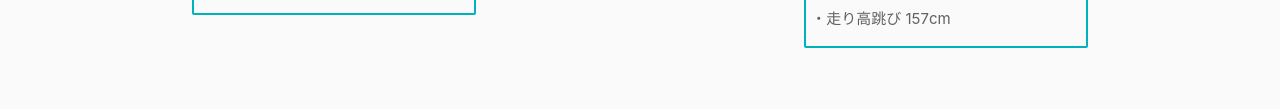
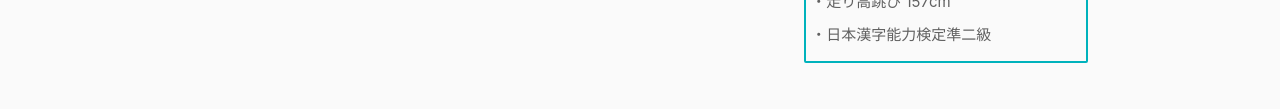
Before and after one commit to assan-dayo/assan-dayo.github.io, a plain HTML site: page index.html in a window 1280 px wide. Shown: the part 2900-3009 px from the top of the page. Drawn offline with nearby package versions, Linux system fonts and the light colour scheme; a web font is replaced by a local one.

Commit message:
Update index.html

```diff
--- a/index.html
+++ b/index.html
@@ -286,6 +286,7 @@
             <li>・腹筋ばきばき子検定1級</li>
             <li>・ピョンコ丸手作り検定1級</li>
             <li>・走り高跳び 157cm</li>
+            <li>・日本漢字能力検定準二級</li>
           </ul>
         </div>
       </div>
```
